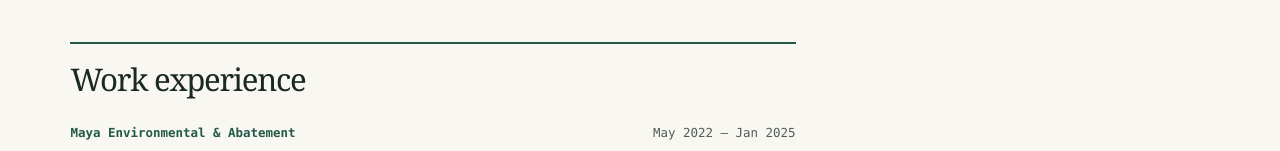
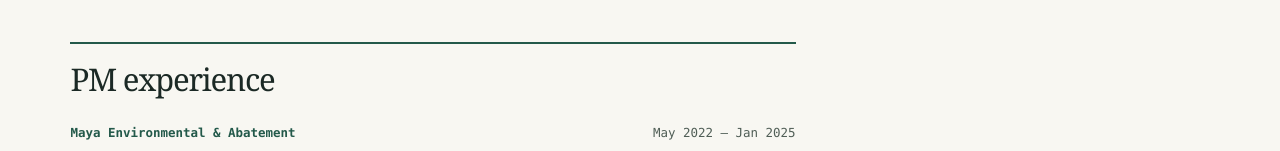
Before and after one commit to kevarome/DevOps-assignment4, a plain HTML site: page site/index.html in a window 1280 px wide. Shown: the part 1529-1680 px from the top of the page. Drawn offline with Linux system fonts and the light colour scheme.

Commit message:
Heading change

```diff
--- a/site/index.html
+++ b/site/index.html
@@ -73,7 +73,7 @@
             </article>
           </section>
           <section id="experience" aria-labelledby="experience-title">
-            <h2 id="experience-title">Work experience</h2>
+            <h2 id="experience-title">PM experience</h2>
             <article>
               <div class="meta"><span>Maya Environmental &amp; Abatement</span><span>May 2022 – Jan 2025</span></div>
               <h3>Project Manager</h3>
```
